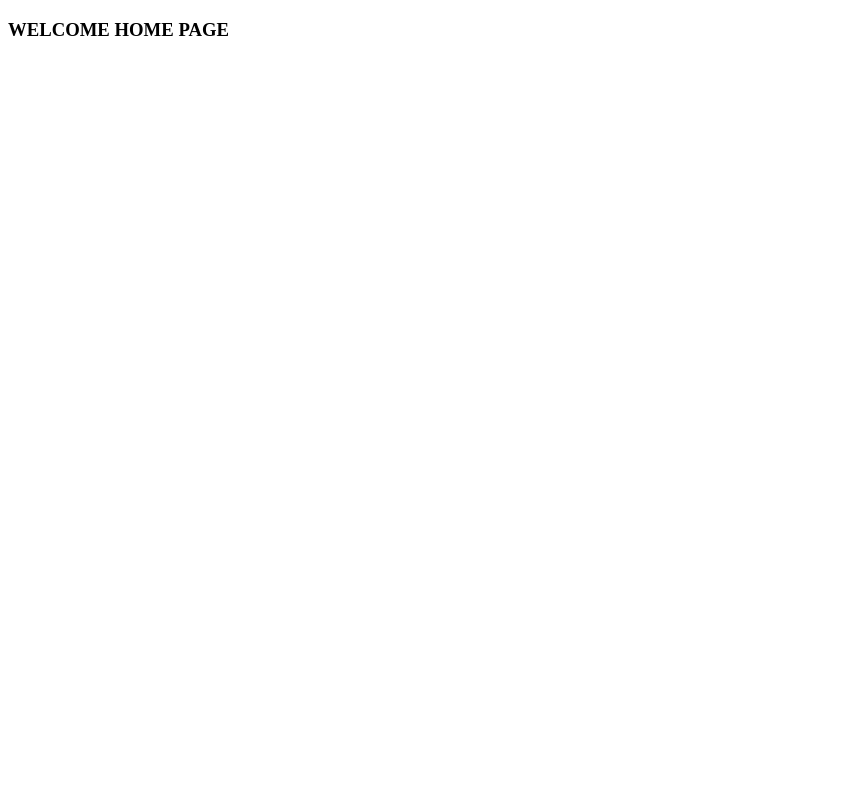
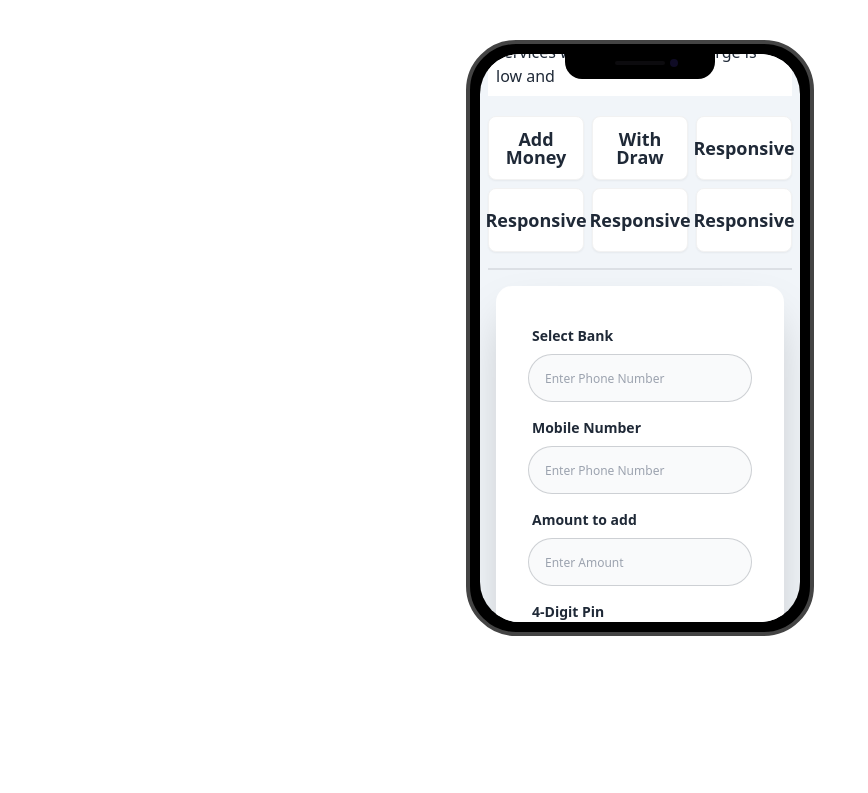
Before and after one commit to ZunaedMamu/payoo, a plain HTML site: page home.html in a window 1280 px wide. Shown: the whole page, without its empty margins (0-868 px from the left). Drawn offline with nearby package versions, Linux system fonts and the light colour scheme.

Commit message:
third commit

```diff
--- a/home.html
+++ b/home.html
@@ -1,11 +1,93 @@
 <!DOCTYPE html>
 <html lang="en">
-<head>
-    <meta charset="UTF-8">
-    <meta name="viewport" content="width=device-width, initial-scale=1.0">
-    <title>Payoo MFS</title>
-</head>
-<body>
-    <h3>WELCOME HOME PAGE</h3>
+    <head>
+        <meta charset="UTF-8">
+        <meta name="viewport" content="width=device-width, initial-scale=1.0">
+        <title>Payoo Home</title>
+        <link rel="shortcut icon" href="resources/payoo.png" type="image/x-icon">
+        <link href="https://cdn.jsdelivr.net/npm/daisyui@4.12.10/dist/full.min.css" rel="stylesheet" type="text/css" />
+    <script src="https://cdn.tailwindcss.com"></script>
+       <script> tailwind.config = {
+          theme: {
+            extend: {
+              colors: {
+                clifford: '#da373d',
+              }
+            }
+          }
+        }
+    </script>
+
+    </head>
+<body class="">
+
+ <section class="flex justify-center items-center m-10 ">
+   <div class="mockup-phone ">
+     <div class="camera"></div>
+        <div class="display">
+          <div class="artboard artboard-demo phone-1 p-2 bg-slate-100">
+            <div class="navbar bg-base-100">
+                <div class="flex-1">
+                  <a class="btn btn-ghost text-xl w-20"><img src="resources/Group.png" alt="" class="w-full"></a>
+                  <div class="flex flex-col font-bold">
+                    <h2>$50000</h2>
+                    <p>Available Balance</p>
+                </div>
+                </div>
+                <div class="flex-none ">
+                  <button class="btn btn-square btn-ghost w-16 p-0 bg-gray-50 ">
+                   log Out
+                  </button>
+                </div>
+              </div>
+              <div class="divider"></div>
+              <div>
+                <div class="bg-white mb-5 p-2">
+                    <h3>WELCOME Payoo Home</h3>
+                    <p>Enjoy easy and convenient financial services with us. Cashout charge is low and </p>
+                </div>
+            </div>
+            <div class="grid grid-cols-3 gap-2">
+                <button class="btn btn-xs btn-lg bg-white "><a href="#card">Add Money</a></button>
+                <button class="btn btn-xs btn-lg bg-white">With Draw</button><button class="btn btn-xs btn-lg bg-white">Responsive</button><button class="btn btn-xs btn-lg bg-white">Responsive</button><button class="btn btn-xs btn-lg bg-white">Responsive</button><button class="btn btn-xs btn-lg bg-white">Responsive</button>
+            </div>
+            <div class="divider"></div>
+            <div id="card" class="card bg-base-100 w-72 shrink-0 shadow-2xl ">
+                <form class="card-body">
+                    <div class="form-control">
+                        <label class="label">
+                          <span class="label-text font-bold text-md">Select Bank</span>
+                        </label>
+                        <input id="phone-number" type="text" placeholder="Enter Phone Number" class="input input-bordered text-xs bg-gray-50 rounded-3xl" autocomplete="on" />
+                      </div>
+                    <div class="form-control">
+                    <label class="label">
+                      <span class="label-text font-bold text-md">Mobile Number</span>
+                    </label>
+                    <input id="phone-number" type="text" placeholder="Enter Phone Number" class="input input-bordered text-xs bg-gray-50 rounded-3xl" autocomplete="on" />
+                  </div>
+                  <div class="form-control">
+                    <label class="label">
+                      <span class="label-text font-bold text-md">Amount to add</span>
+                    </label>
+                    <input id="amount" type="number" placeholder="Enter Amount" class="input input-bordered text-xs bg-gray-50 rounded-3xl" autocomplete="on" />
+                  </div>
+                  <div class="form-control">
+                    <label class="label">
+                      <span class="label-text font-bold text-md">4-Digit Pin</span>
+                    </label>
+                    <input id="pin" type="password" placeholder="Enter Your Pin" class="bg-gray-50 input input-bordered text-xs rounded-3xl" autocomplete="on" />
+                 </div>
+                  <div class="form-control mt-6">
+                    <button id="btn" class="btn btn-primary rounded-3xl">Add Money</button>
+                  </div>
+                </form>
+              </div>
+          </div>
+       </div>
+    </div>
+</section>
+<script src="js/home.js"></script>
+
 </body>
 </html>
--- a/js/home.js
+++ b/js/home.js
@@ -0,0 +1 @@
+console.log("home added")
--- a/js/login.js
+++ b/js/login.js
@@ -10,7 +10,7 @@ document.getElementById("btn").addEventListener("click", function(event){
     console.log (pin);
 
     if(phone === "01845682811" && pin === "1234"){
-        alert("Login sucessfull");
+        alert("Login successful");
         window.location.href = "../home.html";
     }
     else{
```
Also changed, not shown: index.html (+1 -0 lines).
